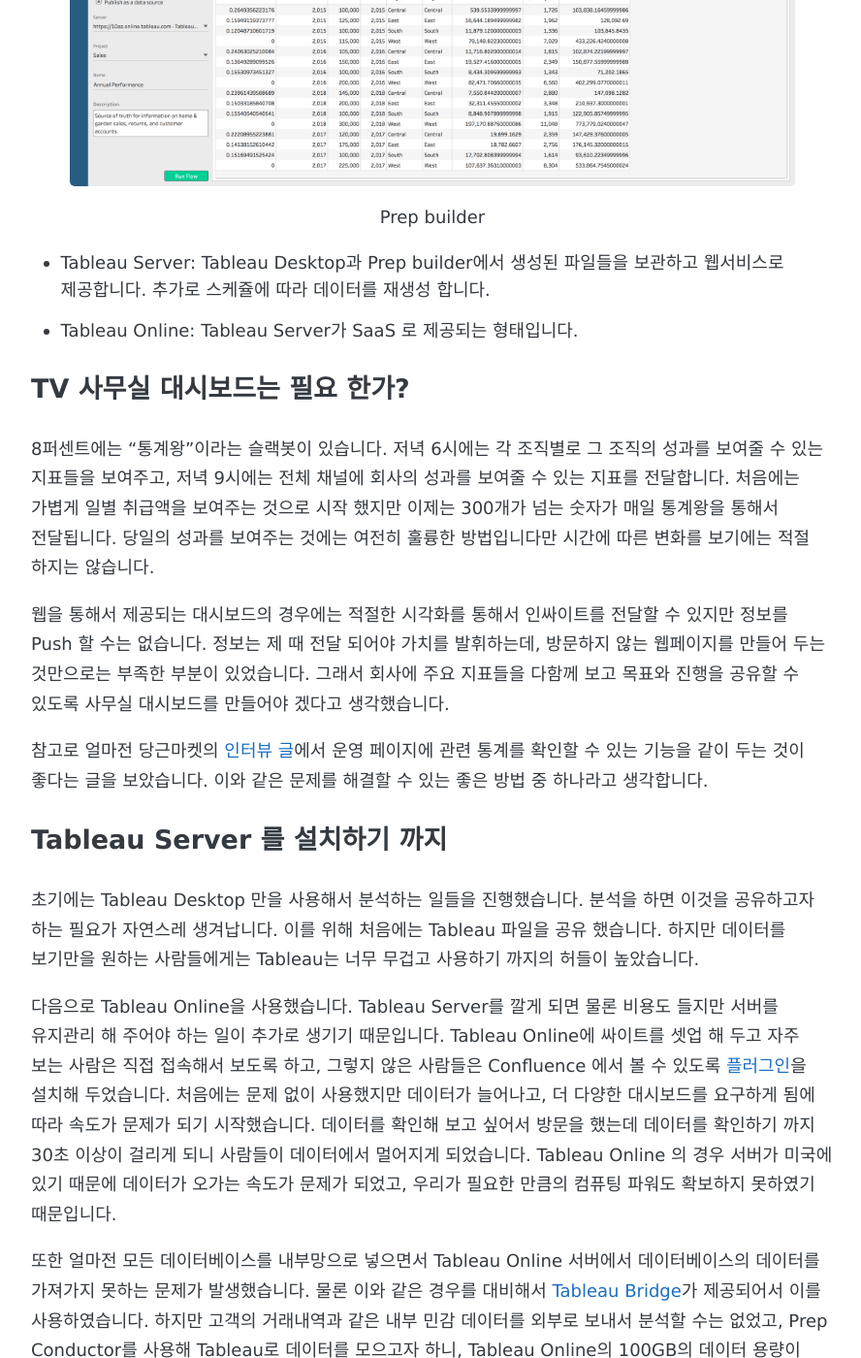
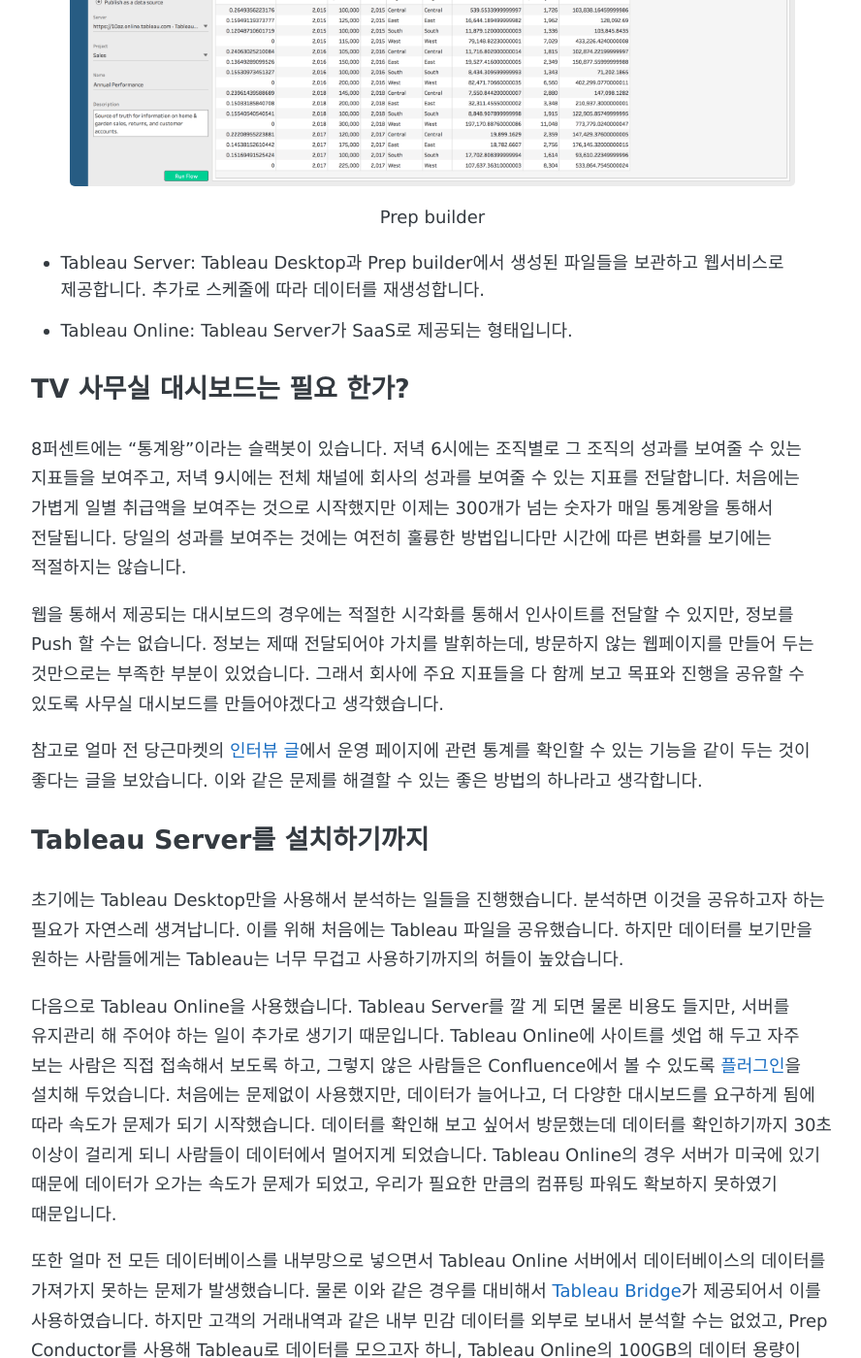
Before and after one commit to 8percent/8percent.github.io, a Jekyll site: the page built from _posts/2020-01-10-tableau-dashboard1.md, in a window 1280 px wide and 1400 px high, scrolled down 2640 px. Shown: the whole window at 97% size, without its empty margins (194-1082 px from the left). Built offline with Jekyll 4.4.1, drawn with Linux system fonts in a browser that asks for light colours; some web fonts are replaced; some of the changed text lies outside the part shown.

Commit message:
맞춤법 수정

```diff
--- a/_posts/2020-01-10-tableau-dashboard1.md
+++ b/_posts/2020-01-10-tableau-dashboard1.md
@@ -8,7 +8,7 @@
 comments: true
 ---
 
-최근에 Tableau 를 이용해서 회사 내에 TV 대시보드를 구축했습니다.
+최근에 Tableau를 이용해서 회사 내에 TV 대시보드를 구축했습니다.
 
 <center>
 <figure>
@@ -17,23 +17,23 @@
 </figure>
 </center>
 
-그 과정을 간단히 공유해 보려고 합니다. 글의 순서는 다음과 같이 진행 될 예정입니다.
+그 과정을 간단히 공유해 보려고 합니다. 글의 순서는 다음과 같이 진행될 예정입니다.
 
-1. Tableau 에 대한 간단한 소개와 구축 동기
+1. Tableau에 대한 간단한 소개와 구축 동기
 2. Tableau Server 설치하기
 3. Prep Builder 로 데이터 흐름 만들기
 4. Tableau Desktop으로 Dashboard 만들기
 5. 여러 개의 Dashboard를 자동으로 Rotation & Refresh 하기
 
-위 글에서 기술적인 내용이 이미 문서로 잘 작성 되어 있는 경우에는 굳이 따로 설명을 하지 않고 링크를 걸 예정입니다. (해당 문서들은 잘 업데이트가 될 테니까요.) 자, 첫번째 부터 시작합니다.
+윗글에서 기술적인 내용이 이미 문서로 잘 작성되어 있는 경우에는 굳이 따로 설명하지 않고 링크를 걸 예정입니다. (해당 문서들은 잘 업데이트가 될 테니까요.) 자, 첫 번째부터 시작합니다.
 
 ----
 
-### Tableau 에 대한 간단한 소개
+### Tableau에 대한 간단한 소개
 
-8퍼센트는 BI(Business Intelligence) 도구로 Tableau를 3년째 사용하고 있습니다. 얼마전 라이센스를 갱신할 때 물어보니 국내에서 8퍼센트에만 적용되어 있는 라이센스가 있다고 하니 꽤 초기 부터 사용을 했나 봅니다. 그리고 최근 교육을 받으러 갔더니 큰 컨퍼런스룸을 가득 채울 정도로 사용자가 많아 졌습니다. 최근에는 국내에서 약 2,000개의 회사가 Tableau를 사용 하고 있다고 합니다.
+8퍼센트는 BI(Business Intelligence) 도구로 Tableau를 3년째 사용하고 있습니다. 얼마 전 라이센스를 갱신할 때 물어보니 국내에서 8퍼센트에만 적용된 라이센스가 있다고 하니 꽤 초기부터 사용을 했나 봅니다. 그리고 최근 교육을 받으러 갔더니 큰 컨퍼런스룸을 가득 채울 정도로 사용자가 많아졌습니다. 최근에는 국내에서 약 2,000개의 회사가 Tableau를 사용하고 있다고 합니다.
 
-Tableau는 간단하게 설명하면 여러 곳에 산재 해 있는 데이터를 잘 가져와서 효과적으로 시각화 하는 도구입니다. 다음과 같은 구성을 가지고 있습니다.
+Tableau는 간단하게 설명하면 여러 곳에 산재해 있는 데이터를 잘 가져와서 효과적으로 시각화하는 도구입니다. 다음과 같은 구성을 가지고 있습니다.
 
 - Tableau Desktop: 가장 중심이 되는 도구로 데스크탑에서 데이터를 시각화 하는 역할을 합니다. 생각할 수 있는 대부분의 시각화를 의외로(?) 간단하게 구현할 수 있습니다. [Public Tableau Gallery](https://public.tableau.com/ko-kr/gallery/?tab=viz-of-the-day&type=viz-of-the-day)에 가보면 도대체 어떻게 만들었나 싶은 시각화 샘플들을 많이 만날 수 있습니다.
 
@@ -53,29 +53,29 @@
 </figure>
 </center>
 
-- Tableau Server: Tableau Desktop과 Prep builder에서 생성된 파일들을 보관하고 웹서비스로 제공합니다. 추가로 스케쥴에 따라 데이터를 재생성 합니다.
-- Tableau Online: Tableau Server가 SaaS 로 제공되는 형태입니다.
+- Tableau Server: Tableau Desktop과 Prep builder에서 생성된 파일들을 보관하고 웹서비스로 제공합니다. 추가로 스케줄에 따라 데이터를 재생성합니다.
+- Tableau Online: Tableau Server가 SaaS로 제공되는 형태입니다.
 
 
 
 ### TV 사무실 대시보드는 필요 한가?
 
-8퍼센트에는 "통계왕"이라는 슬랙봇이 있습니다.  저녁 6시에는 각 조직별로 그 조직의 성과를 보여줄 수 있는 지표들을 보여주고, 저녁 9시에는 전체 채널에 회사의 성과를 보여줄 수 있는 지표를 전달합니다. 처음에는 가볍게 일별 취급액을 보여주는 것으로 시작 했지만 이제는 300개가 넘는 숫자가 매일 통계왕을 통해서 전달됩니다. 당일의 성과를 보여주는 것에는 여전히 훌륭한 방법입니다만 시간에 따른 변화를 보기에는 적절 하지는 않습니다.
+8퍼센트에는 "통계왕"이라는 슬랙봇이 있습니다.  저녁 6시에는 조직별로 그 조직의 성과를 보여줄 수 있는 지표들을 보여주고, 저녁 9시에는 전체 채널에 회사의 성과를 보여줄 수 있는 지표를 전달합니다. 처음에는 가볍게 일별 취급액을 보여주는 것으로 시작했지만 이제는 300개가 넘는 숫자가 매일 통계왕을 통해서 전달됩니다. 당일의 성과를 보여주는 것에는 여전히 훌륭한 방법입니다만 시간에 따른 변화를 보기에는 적절하지는 않습니다.
 
-웹을 통해서 제공되는 대시보드의 경우에는 적절한 시각화를 통해서 인싸이트를 전달할 수 있지만 정보를 Push 할 수는 없습니다. 정보는 제 때 전달 되어야 가치를 발휘하는데, 방문하지 않는 웹페이지를 만들어 두는 것만으로는 부족한 부분이 있었습니다. 그래서 회사에 주요 지표들을 다함께 보고 목표와 진행을 공유할 수 있도록 사무실 대시보드를 만들어야 겠다고 생각했습니다.
+웹을 통해서 제공되는 대시보드의 경우에는 적절한 시각화를 통해서 인사이트를 전달할 수 있지만, 정보를 Push 할 수는 없습니다. 정보는 제때 전달되어야 가치를 발휘하는데, 방문하지 않는 웹페이지를 만들어 두는 것만으로는 부족한 부분이 있었습니다. 그래서 회사에 주요 지표들을 다 함께 보고 목표와 진행을 공유할 수 있도록 사무실 대시보드를 만들어야겠다고 생각했습니다.
 
-참고로 얼마전 당근마켓의 [인터뷰 글](http://www.ingray.net/2019/12/17/a-billion-dollar-advice-to-speed-up-your-team/)에서 운영 페이지에 관련 통계를 확인할 수 있는 기능을 같이 두는 것이 좋다는 글을 보았습니다.  이와 같은 문제를 해결할 수 있는 좋은 방법 중 하나라고 생각합니다.
+참고로 얼마 전 당근마켓의 [인터뷰 글](http://www.ingray.net/2019/12/17/a-billion-dollar-advice-to-speed-up-your-team/)에서 운영 페이지에 관련 통계를 확인할 수 있는 기능을 같이 두는 것이 좋다는 글을 보았습니다.  이와 같은 문제를 해결할 수 있는 좋은 방법의 하나라고 생각합니다.
 
 
 
-### Tableau Server 를 설치하기 까지
+### Tableau Server를 설치하기까지
 
-초기에는 Tableau Desktop 만을 사용해서 분석하는 일들을 진행했습니다. 분석을 하면 이것을 공유하고자 하는 필요가 자연스레 생겨납니다. 이를 위해 처음에는 Tableau 파일을 공유 했습니다. 하지만 데이터를 보기만을 원하는 사람들에게는 Tableau는 너무 무겁고 사용하기 까지의 허들이 높았습니다.
+초기에는 Tableau Desktop만을 사용해서 분석하는 일들을 진행했습니다. 분석하면 이것을 공유하고자 하는 필요가 자연스레 생겨납니다. 이를 위해 처음에는 Tableau 파일을 공유했습니다. 하지만 데이터를 보기만을 원하는 사람들에게는 Tableau는 너무 무겁고 사용하기까지의 허들이 높았습니다.
 
-다음으로 Tableau Online을 사용했습니다. Tableau Server를 깔게 되면 물론 비용도 들지만 서버를 유지관리 해 주어야 하는 일이 추가로 생기기 때문입니다. Tableau Online에 싸이트를 셋업 해 두고 자주 보는 사람은 직접 접속해서 보도록 하고, 그렇지 않은 사람들은 Confluence 에서 볼 수 있도록 [플러그인](https://marketplace.atlassian.com/apps/350103/tableau-for-confluence-pro?hosting=server&tab=overview](https://marketplace.atlassian.com/apps/350103/tableau-for-confluence-pro?hosting=server&tab=overview))을 설치해 두었습니다.  처음에는 문제 없이 사용했지만 데이터가 늘어나고, 더 다양한 대시보드를 요구하게 됨에 따라 속도가 문제가 되기 시작했습니다. 데이터를 확인해 보고 싶어서 방문을 했는데 데이터를 확인하기 까지 30초 이상이 걸리게 되니 사람들이 데이터에서 멀어지게 되었습니다. Tableau Online 의 경우 서버가 미국에 있기 때문에 데이터가 오가는 속도가 문제가 되었고, 우리가 필요한 만큼의 컴퓨팅 파워도 확보하지 못하였기 때문입니다.
+다음으로 Tableau Online을 사용했습니다. Tableau Server를 깔 게 되면 물론 비용도 들지만, 서버를 유지관리 해 주어야 하는 일이 추가로 생기기 때문입니다. Tableau Online에 사이트를 셋업 해 두고 자주 보는 사람은 직접 접속해서 보도록 하고, 그렇지 않은 사람들은 Confluence에서 볼 수 있도록 [플러그인](https://marketplace.atlassian.com/apps/350103/tableau-for-confluence-pro?hosting=server&tab=overview](https://marketplace.atlassian.com/apps/350103/tableau-for-confluence-pro?hosting=server&tab=overview))을 설치해 두었습니다.  처음에는 문제없이 사용했지만, 데이터가 늘어나고, 더 다양한 대시보드를 요구하게 됨에 따라 속도가 문제가 되기 시작했습니다. 데이터를 확인해 보고 싶어서 방문했는데 데이터를 확인하기까지 30초 이상이 걸리게 되니 사람들이 데이터에서 멀어지게 되었습니다. Tableau Online의 경우 서버가 미국에 있기 때문에 데이터가 오가는 속도가 문제가 되었고, 우리가 필요한 만큼의 컴퓨팅 파워도 확보하지 못하였기 때문입니다.
 
-또한 얼마전 모든 데이터베이스를 내부망으로 넣으면서 Tableau Online 서버에서 데이터베이스의 데이터를 가져가지 못하는 문제가 발생했습니다. 물론 이와 같은 경우를 대비해서 [Tableau Bridge](https://www.tableau.com/en-gb/products/tableau-bridge)가 제공되어서 이를 사용하였습니다. 하지만 고객의 거래내역과 같은 내부 민감 데이터를 외부로 보내서 분석할 수는 없었고, Prep Conductor를 사용해 Tableau로 데이터를 모으고자 하니, Tableau Online의 100GB의 데이터 용량이 한계로 느껴졌습니다.
+또한 얼마 전 모든 데이터베이스를 내부망으로 넣으면서 Tableau Online 서버에서 데이터베이스의 데이터를 가져가지 못하는 문제가 발생했습니다. 물론 이와 같은 경우를 대비해서 [Tableau Bridge](https://www.tableau.com/en-gb/products/tableau-bridge)가 제공되어서 이를 사용하였습니다. 하지만 고객의 거래내역과 같은 내부 민감 데이터를 외부로 보내서 분석할 수는 없었고, Prep Conductor를 사용해 Tableau로 데이터를 모으고자 하니, Tableau Online의 100GB의 데이터 용량이 한계로 느껴졌습니다.
 
-이제는 Tableau Server 를 직접 설치해서 관리를 할 수 밖에 없구나라는 생각이 들어 삽을 들었습니다.
+이제는 Tableau Server를 직접 설치해서 관리할 수 밖에 없구나라는 생각이 들어 삽을 들었습니다.
 
-자, 다음글에는 Tableau Server 설치과정을 다뤄보겠습니다.
+자, 다음 글에는 Tableau Server 설치과정을 다뤄보겠습니다.
```
Also changed, not shown: other parts of _posts/2020-01-10-tableau-dashboard1.md (+1 -1 lines).
